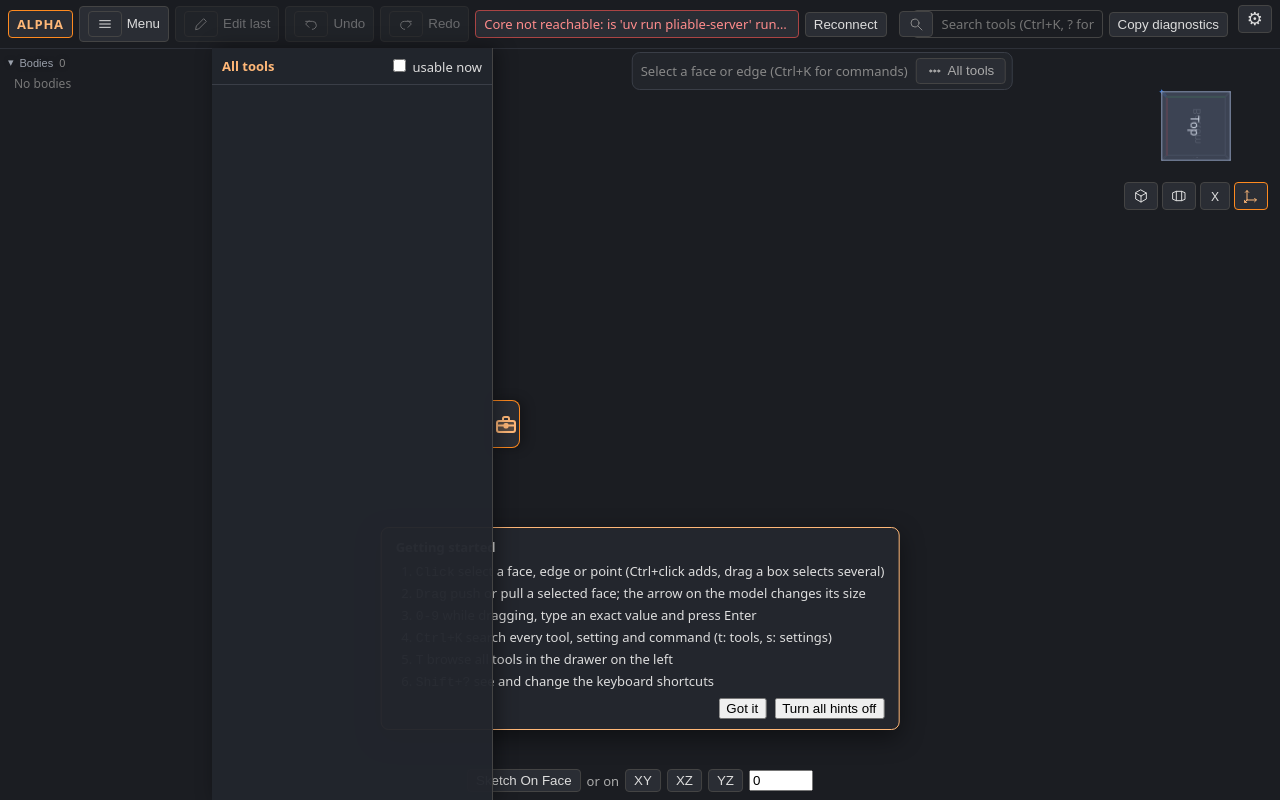
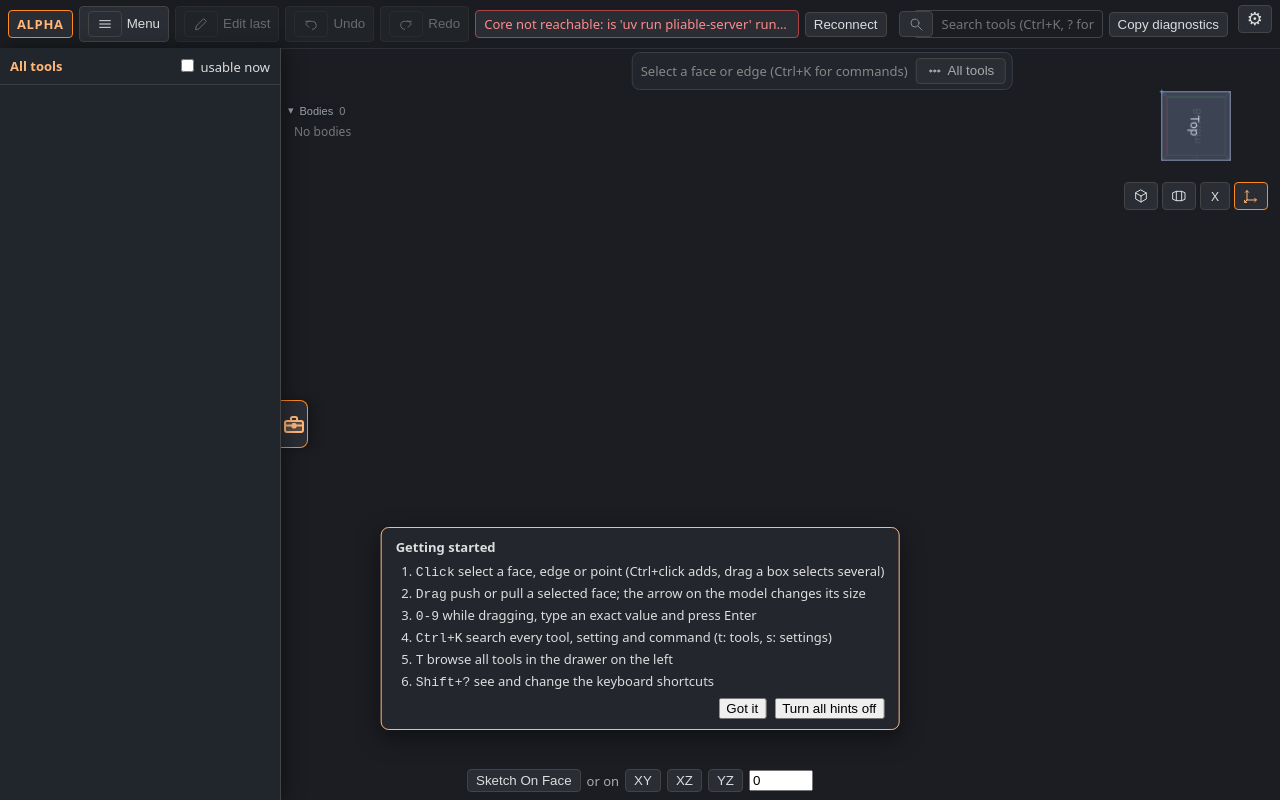
Before and after one commit to DesignWeaver3D/Pliable, a website built with Vite: page app/index.html in a window 1280 px wide. Both pictures are taken after a click on the button "All tools". Built offline with nearby package versions, Linux system fonts and the light colour scheme; no server answers.

Commit message:
Dock the tool drawer at the left and lower the body list
The body list now starts below the tool strip row, and opening the tool
drawer pushes the list to the right instead of opening beside it. The
drawer handle moves to the drawer's right edge.

```diff
--- a/app/index.html
+++ b/app/index.html
@@ -5,7 +5,7 @@
     <meta name="viewport" content="width=device-width, initial-scale=1.0" />
     <title>Pliable</title>
     <style>
-      html { --listw: 212px; --leftw: 212px; }
+      html { --listw: 212px; --leftw: 212px; --drawerw: 0px; }
       html, body { margin: 0; height: 100%; background: #1b1d22; color: #ddd; font: 13px system-ui, sans-serif; overflow: hidden; }
       #viewport { position: fixed; inset: 0; }
       #viewport.engaged::after { content: ""; position: absolute; inset: 0; border: 2px solid rgba(255, 138, 31, 0.45); pointer-events: none; z-index: 1; }
@@ -60,10 +60,10 @@
       .viewctl button .icon { margin: 0; }
       .viewctl button:hover { border-color: #888; }
       .viewctl button.active { border-color: #ff8a1f; color: #ffb878; }
-      #drawer { position: fixed; top: 48px; left: var(--listw); bottom: 0; width: 280px; z-index: 5; background: rgba(35, 38, 45, 0.97); border-right: 1px solid #444; display: flex; flex-direction: column; box-shadow: 4px 0 18px rgba(0, 0, 0, 0.4); }
+      #drawer { position: fixed; top: 48px; left: 0; bottom: 0; width: 280px; z-index: 5; background: rgba(35, 38, 45, 0.97); border-right: 1px solid #444; display: flex; flex-direction: column; box-shadow: 4px 0 18px rgba(0, 0, 0, 0.4); }
       #drawer[hidden] { display: none; }
       #drawerbtn { position: fixed; left: 0; top: calc(50% + 24px); transform: translateY(-50%); width: 28px; height: 48px; box-sizing: border-box; z-index: 4; display: flex; align-items: center; justify-content: center; gap: 1px; padding: 0; background: #2a2d34; color: #ddd; border: 1px solid #444; border-left: none; border-radius: 0 8px 8px 0; cursor: pointer; }
-      #drawerbtn[aria-expanded="true"] { left: calc(var(--listw) + 280px); border-color: #ff8a1f; color: #ffb878; box-shadow: 4px 0 12px rgba(0, 0, 0, 0.3); }
+      #drawerbtn[aria-expanded="true"] { left: 280px; border-color: #ff8a1f; color: #ffb878; box-shadow: 4px 0 12px rgba(0, 0, 0, 0.3); }
       #drawerbtn:hover { background: #343944; }
       #drawerbtn:focus-visible { outline: 2px solid #ff8a1f; outline-offset: -2px; }
       #drawerbtn .icon { margin: 0; }
@@ -72,7 +72,7 @@
       #drawer .drawerhead button { background: #2a2d34; color: #ddd; border: 1px solid #444; border-radius: 4px; }
       #drawer.usableonly #toollist > div:not(:has(button:enabled)) { display: none; }
       #drawer.usableonly #toollist button:disabled { display: none; }
-      #bodypanel { position: fixed; top: 52px; left: 0; width: calc(var(--listw) - 8px); max-height: calc(50vh - 64px); z-index: 3; display: flex; flex-direction: column; pointer-events: none; }
+      #bodypanel { position: fixed; top: 100px; left: var(--drawerw); width: calc(var(--listw) - 8px); max-height: calc(50vh - 112px); z-index: 3; display: flex; flex-direction: column; pointer-events: none; }
       #bodypanel > * { pointer-events: auto; }
       #bodyhead { align-self: flex-start; background: none; border: none; color: #9aa0ab; font-size: 11px; text-align: left; padding: 4px 8px; cursor: pointer; display: flex; gap: 6px; align-items: center; text-shadow: 0 0 4px #1b1d22; }
       #bodyhead:hover { color: #ffb878; }
@@ -159,7 +159,7 @@
       @media (pointer: coarse) {
         #bar button, #bar select, #tools button, .viewctl button, #gear, #drawer .drawerhead button { min-height: 40px; min-width: 40px; }
         #drawerbtn { width: 40px; height: 56px; }
-        #drawerbtn[aria-expanded="true"] { left: calc(var(--listw) + 280px); }
+        #drawerbtn[aria-expanded="true"] { left: 280px; }
         #palette .row { min-height: 40px; box-sizing: border-box; align-items: center; }
         #palette-input { min-height: 40px; }
       }
--- a/app/src/main.ts
+++ b/app/src/main.ts
@@ -245,7 +245,8 @@ document.addEventListener("pointerdown", (e) => {
 const drawer = $("drawer");
 function toggleDrawer(open = drawer.hidden, usableOnly?: boolean) {
   drawer.hidden = !open;
-  document.documentElement.style.setProperty("--leftw", open ? "492px" : "212px"); // the tool form and the measurement card sit beside the list and the drawer
+  document.documentElement.style.setProperty("--leftw", open ? "492px" : "212px");
+  document.documentElement.style.setProperty("--drawerw", open ? "280px" : "0px"); // the drawer sits at the edge and pushes the body list over; the tool form and the measurement card sit beside both
   renderToolbar(); // the strip's room depends on the drawer
   $("drawerbtn").setAttribute("aria-expanded", String(open));
   if (usableOnly !== undefined) {
```
